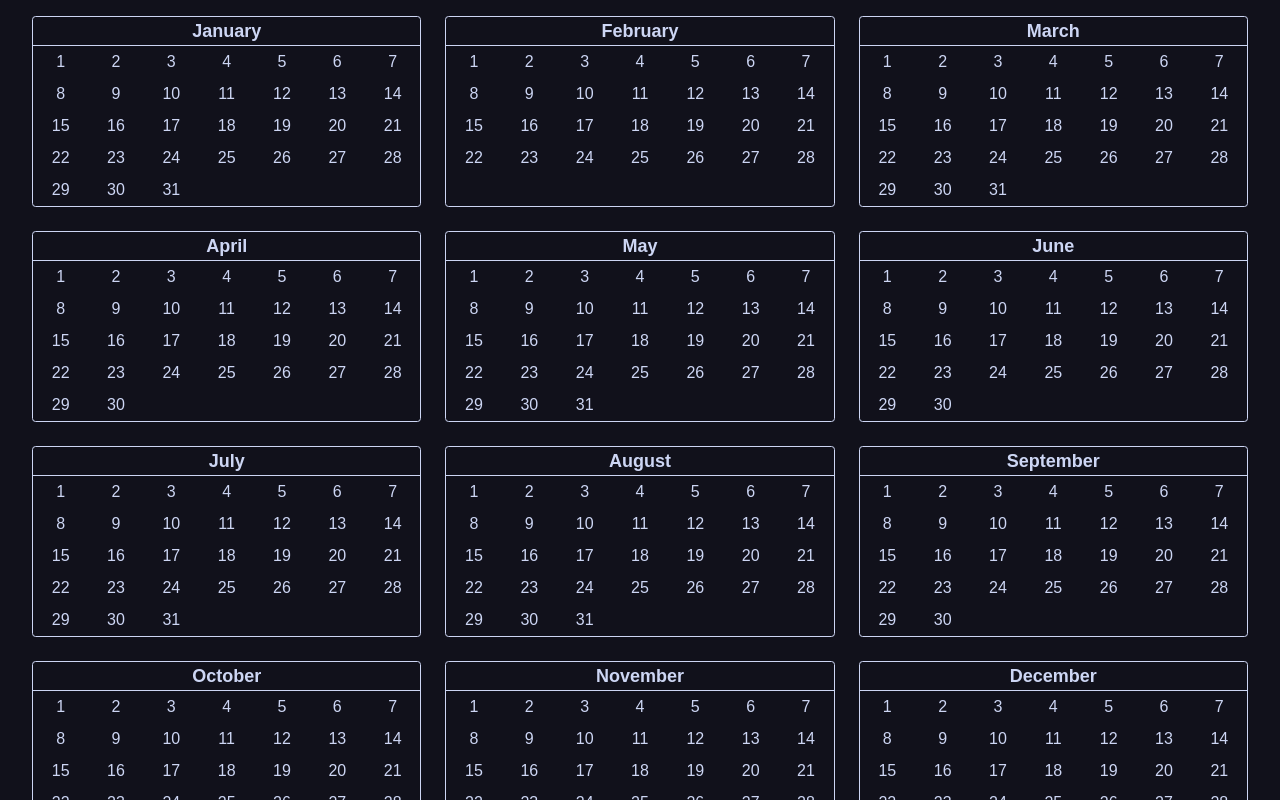
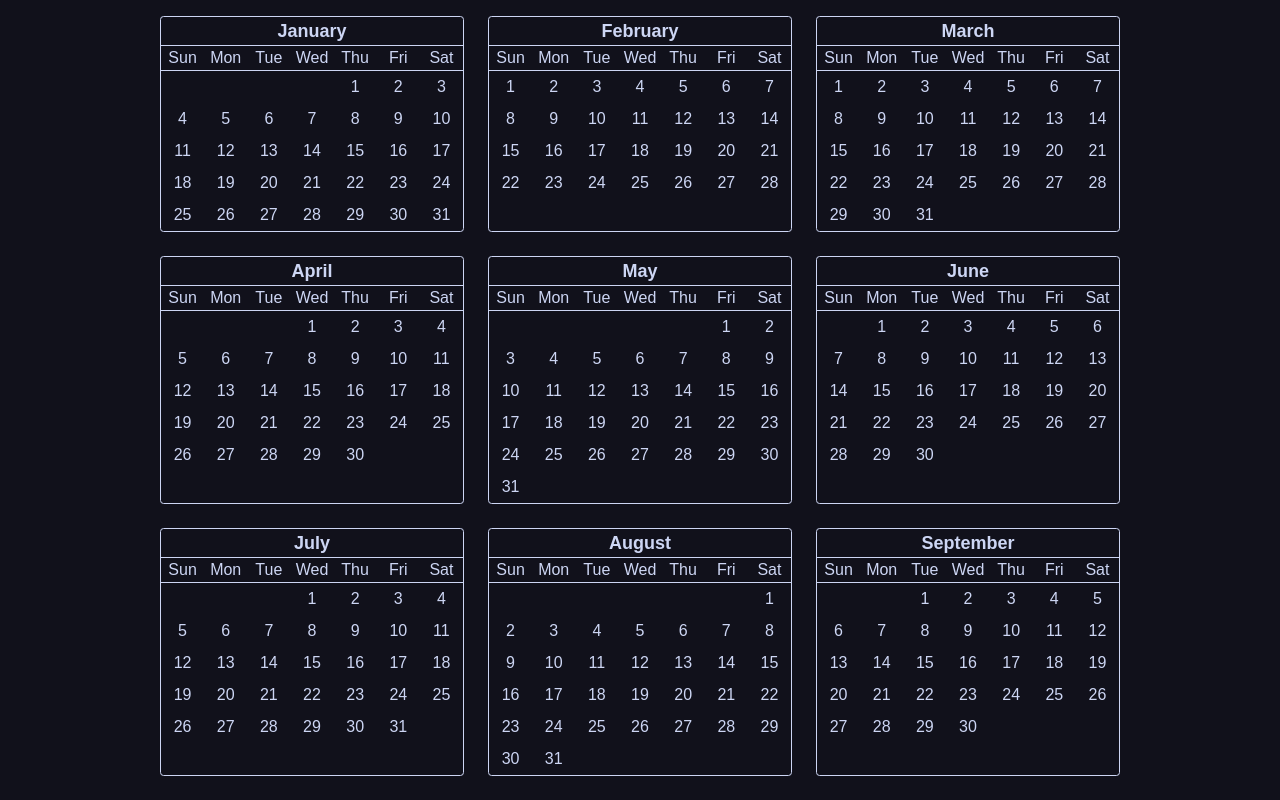
Before and after one commit to CheapNightbot/our-days, a React (Vite) app: page / in a window 1280 px wide. Shown: the top 800 px of the page. Built offline with nearby package versions, Linux system fonts and the light colour scheme.

Commit message:
Add weekdays, align days with weekdays correctly

```diff
--- a/src/react-app/components/calendar.tsx
+++ b/src/react-app/components/calendar.tsx
@@ -3,18 +3,34 @@
 export default function Calendar() {
     const today = new Date();
     const daysInMonth = (year: number, month: number) => new Date(year, month, 0).getDate();
+    const weekdays: string[] = [];
+
+
+    for (let i = 0; i < 7; i++) {
+        let weekday = new Intl.DateTimeFormat("en-US", {
+            weekday: "short",
+        }).format(new Date(2026, 1, i + 1));
+        weekdays.push(weekday)
+    }
 
     return (
-        <div className="grid grid-cols-3 gap-6 px-8 py-4">
-            {[...Array(12)].map((_, i) => (
+        <div className="grid grid-cols-3 gap-6 px-8 py-4 lg:max-w-5xl mx-auto">
+            {[...Array(12)].map((_, month) => (
                 <div className="border rounded-md">
                     <h1 className="text-center font-bold text-lg border-b">
                         {new Intl.DateTimeFormat("en-US", {
                             month: 'long',
-                        }).format(new Date(today.getFullYear(), i))}</h1>
+                        }).format(new Date(today.getFullYear(), month))}
+                    </h1>
+                    <h2 className="grid grid-cols-7 text-center border-b">
+                        {weekdays.map((weekday, i) => (
+                            <span key={i}>{weekday}</span>
+                        ))}
+                    </h2>
                     <div className="grid grid-cols-7">
-                        {[...Array(daysInMonth(today.getFullYear(), i + 1))].map((_, j) => (
-                            <p key={j} className="text-center hover:bg-accent hover:text-accent-foreground rounded-full p-1">{j + 1}</p>
+                        {[...Array(new Date(today.getFullYear(), month, 1).getDay())].map((_, i) => <div key={i}></div>)}
+                        {[...Array(daysInMonth(today.getFullYear(), month + 1))].map((_, day) => (
+                            <p key={day} className="text-center hover:bg-accent hover:text-accent-foreground rounded-full p-1">{day + 1}</p>
                         ))}
                     </div>
                 </div>
```
